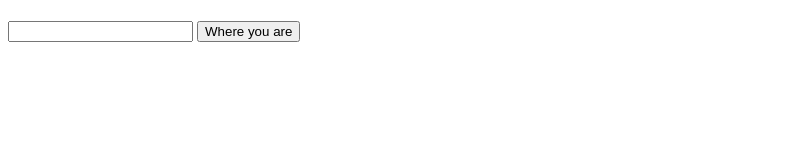
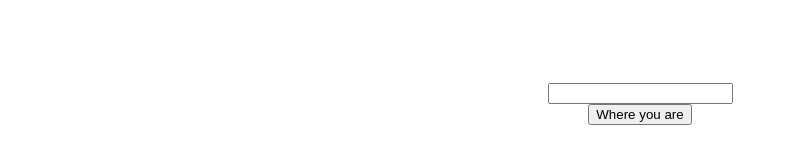
Before and after one commit to dalzinho/weather-gif, a website: page index.html in a window 1280 px wide. Shown: the whole page, without its empty margins (0-788 px from the left). Drawn offline with Linux system fonts and the light colour scheme.

Commit message:
used css to position items

```diff
--- a/index.html
+++ b/index.html
@@ -3,6 +3,7 @@
 <head>
 	<title>GIF Weather</title>
 	<script type="text/javascript" src="app.js"></script>
+	<link rel="stylesheet" type="text/css" href="style.css">
 </head>
 <body>
 	<h1 id="cityname">
--- a/public/style.css
+++ b/public/style.css
@@ -0,0 +1,14 @@
+body {
+	display: flex;
+	flex-direction: column;
+	align-items: center;
+}
+
+#weather-gif {
+	max-width: 600px;
+}
+#city-search {
+	display: flex;
+	flex-direction: column;
+	align-items: center;
+}
```
